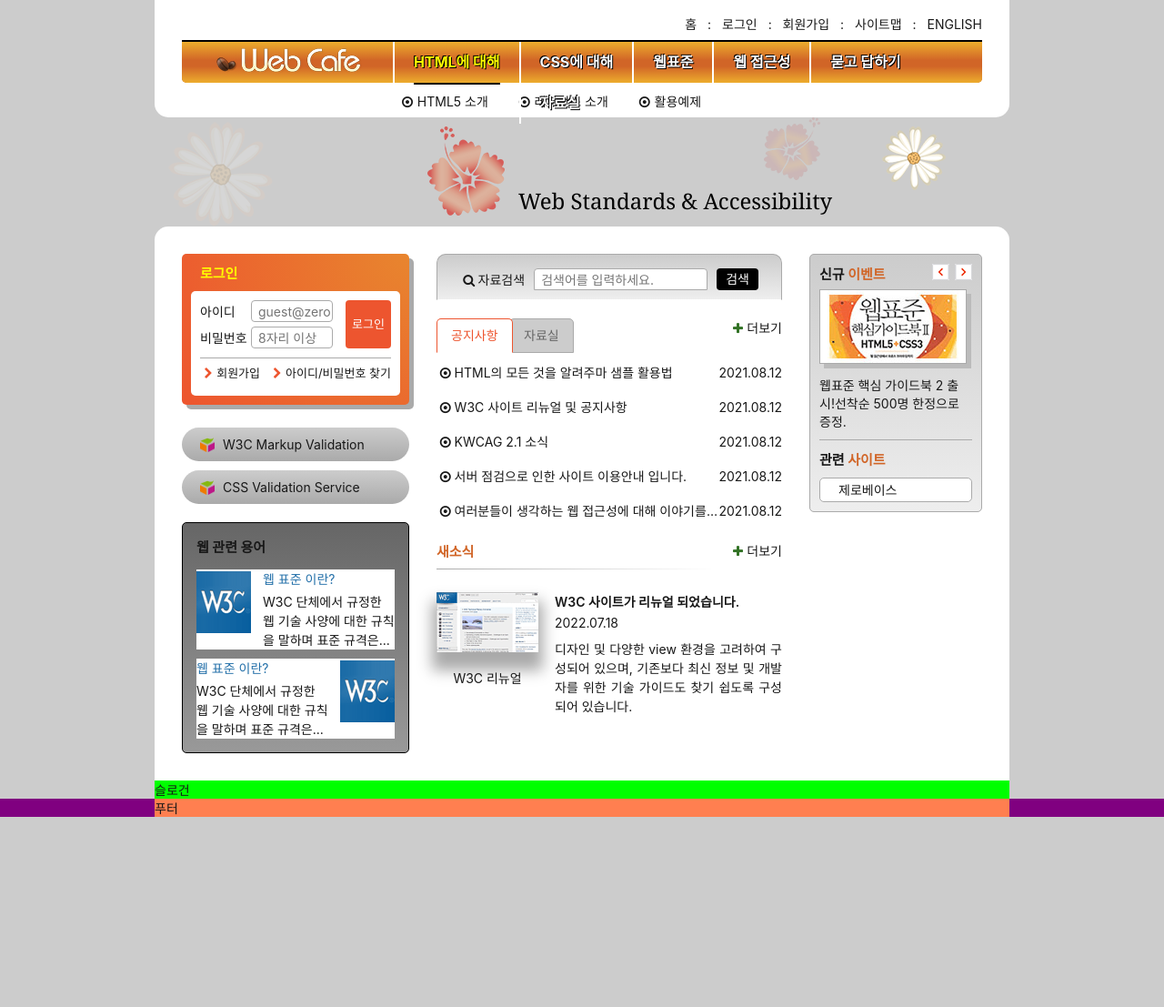
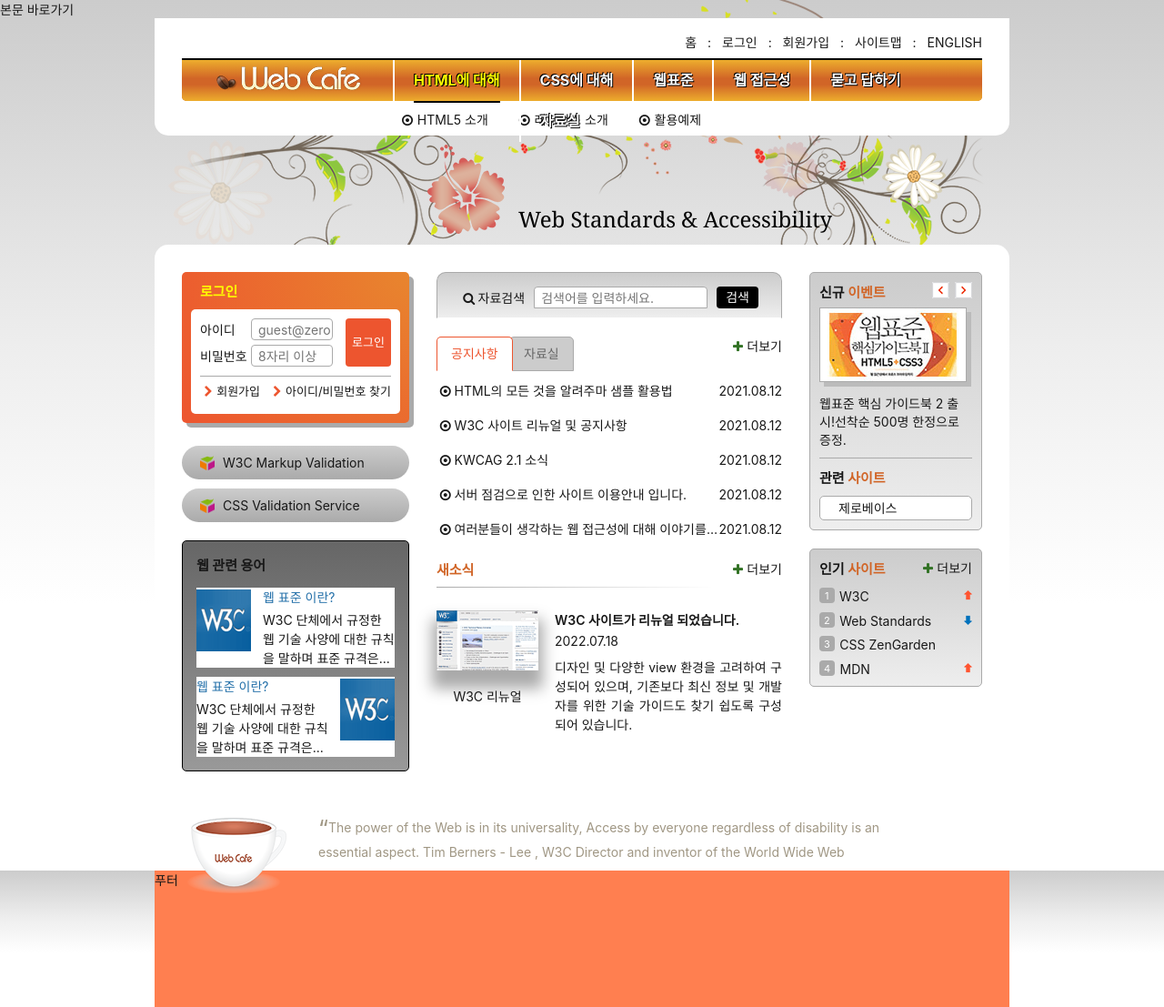
Before and after one commit to dikum98/zeroConnecTo, a website: page HTML5/index.html in a window 1280 px wide. Shown: the whole page at 91% size. Before the commit the page ends 898 px from the top, so only its background shows below. Drawn offline with Linux system fonts and the light colour scheme; a web font is replaced by a local one.

Commit message:
슬로건 마크업 및 디자인 완성

```diff
--- a/HTML5/css/index.css
+++ b/HTML5/css/index.css
@@ -45,10 +45,36 @@
     'Malgun Gothic', 'Apple Color Emoji', 'Segoe UI Emoji', 'Segoe UI Symbol',
     sans-serif;
   font-weight: 400;
-  background: #ccc;
+  background: url(/HTML5/css/images/bg_flower.png) no-repeat 50% 0,
+  #ccc linear-gradient(to bottom, #ccc 0%, #eee 35%, #fff 60%, #fff 100%);
   color: #181818;
   font-size: 1.4rem;
 }
+
+/* 스킵 내비게이션 */
+/* .skip-nav {
+}
+
+.skip-nav {
+  display: block;
+  text-align: center;
+  background: #000;
+  color: #fff;
+}
+
+.skip-nav span {
+  display: inline-block;
+  padding: 0px;
+  height: 0;
+  overflow: hidden;
+}
+
+.skip-nav:focus span {
+  height: auto;
+  padding: 8px;
+  box-shadow: 1px 1px 0 0 red, -1px -1px 0 0 red;
+
+} */
 
 /* 레이아웃 */
 .header,
@@ -701,7 +727,7 @@
   padding-bottom: 10px;
 }
 
-.event-title, .related-title {
+.event-title, .related-title, .favorite-title {
   font-size: 1.5rem;
   font-weight: 700;
 }
@@ -799,16 +825,115 @@
   padding: 0 0 0 20px;
 }
 
+
+/* 인기 사이트 */
+.favorite {
+  position: relative;
+  margin-top: 20px;
+}
+
+.favorite-list {
+  margin-top: 10px;
+  /* background: yellow; */
+  list-style-type: none;
+}
+
+.favorite-list li {
+  position: relative;
+  margin-top: 8px;
+  counter-increment: number;
+}
+
+.favorite-list li::before {
+  content: counter(number);
+  display: inline-flex;
+  padding: 2px 5px 1px;
+  font-size: 1.1rem;
+  color: #fff;
+  background: #aaa;
+  border-radius: 4px;
+  min-width: 1.5em;
+  justify-content: center;
+  margin-right: 0.5em;
+}
+
+.favorite-list a {
+  vertical-align: middle;
+}
+
+.favorite-list em {
+  position: absolute;
+  right: 0;
+  top: 50%;
+  width: 9px;
+  height: 11px;
+  margin-top: -5px;
+  background-image: url(/HTML5/css/images/rank.png);
+  background-repeat: no-repeat;
+}
+
+.favorite-list .stop {
+  background-position: 0 -50%;
+}
+
+.favorite-list .down {
+  background-position: 0 100%;
+}
+
+.favorite-more {
+  position: absolute;
+  top: 2px;
+  right: 2px;
+  padding: 8px;
+}
+
 /* 슬로건 */
 .slogan {
-  background: lime;
-  clear: both;
+  position: relative;
+  padding: 10px 100px 10px 180px;
+}
+
+.slogan-title {
+  position: absolute;
+  left: 35px;
+  bottom: -25px;
+  width: 110px;
+  height: 83px;
+  line-height: 83px;
+  text-align: center;
+}
+
+.slogan-title::after {
+  content: "";
+  position: absolute;
+  width: 100%;
+  height: 100%;
+  top: 0;
+  left: 0;
+  background: url(/HTML5/css/images/coffee.png);
+}
+
+.slogan-content {
+  color: #a09784;
+  line-height: 1.5;
+  /* font-size: 1.3rem; */
+}
+
+.slogan-content q::before {
+  display: inline-block;
+  font-size: 2.5rem;
+  transform: translateY(5px);
+}
+
+.slogan-content q::after {
+  content: "";
 }
 
 /* 푸터 */
 .footer {
-  background: purple;
+  background: #ccc linear-gradient(to bottom, #ccc 0%, #eee 35%, #fff 60%, #fff 100%);;
 }
 .footer-inner {
   background: coral;
+  height: 150px;
 }
--- a/HTML5/index.html
+++ b/HTML5/index.html
@@ -6,6 +6,9 @@
     <link rel="stylesheet" href="./css/index.css" />
   </head>
   <body>
+    <a href="#userEmail" class="skip-nav">
+      <span>본문 바로가기</span>
+    </a>
     <header class="header">
       <h1 class="logo">
         <a href="/"><img src="./assets/logo.png" alt="Web Cafe" /></a>
@@ -389,9 +392,28 @@
             </ul>
           </section>
         </div>
+        <section class="favorite gradient-effect">
+          <h2 class="favorite-title">인기 <span class="accent-color">사이트</span></h2>
+          <ol class="favorite-list">
+            <li class="no1"><a href="/">W3C</a><em class="up" aria-label="상승"></em></li>
+            <li class="no2"><a href="/">Web Standards</a><em class="down" aria-label="하락"></em></li>
+            <li class="no3"><a href="/">CSS ZenGarden</a><em class="stop" aria-label="변동없음"></em></li>
+            <li class="no4"><a href="/">MDN</a><em class="up" aria-label="상승"></em></li>
+          </ol>
+          <a href="/" class="icon-plus more favorite-more" title="인기 사이트">더보기</a>
+        </section>
       </div>
     </main>
-    <article class="slogan">슬로건</article>
+    <article class="slogan">
+      <h2 class="slogan-title" title="웹카페에서 웹표준을">슬로건</h2>
+      <p class="slogan-content">
+        <q cite="http://w3.org/WAI">The power of the Web is in its universality, Access by everyone regardless of disability is an essential aspect.</q>
+        Tim Berners - Lee , W3C Director and inventor of the World Wide Web
+      </p>
+      <footer class="sr-only">
+        출처 : W3C, http://w3.org/WAI/
+      </footer>
+    </article>
     <footer class="footer">
       <div class="footer-inner">푸터</div>
     </footer>
```
